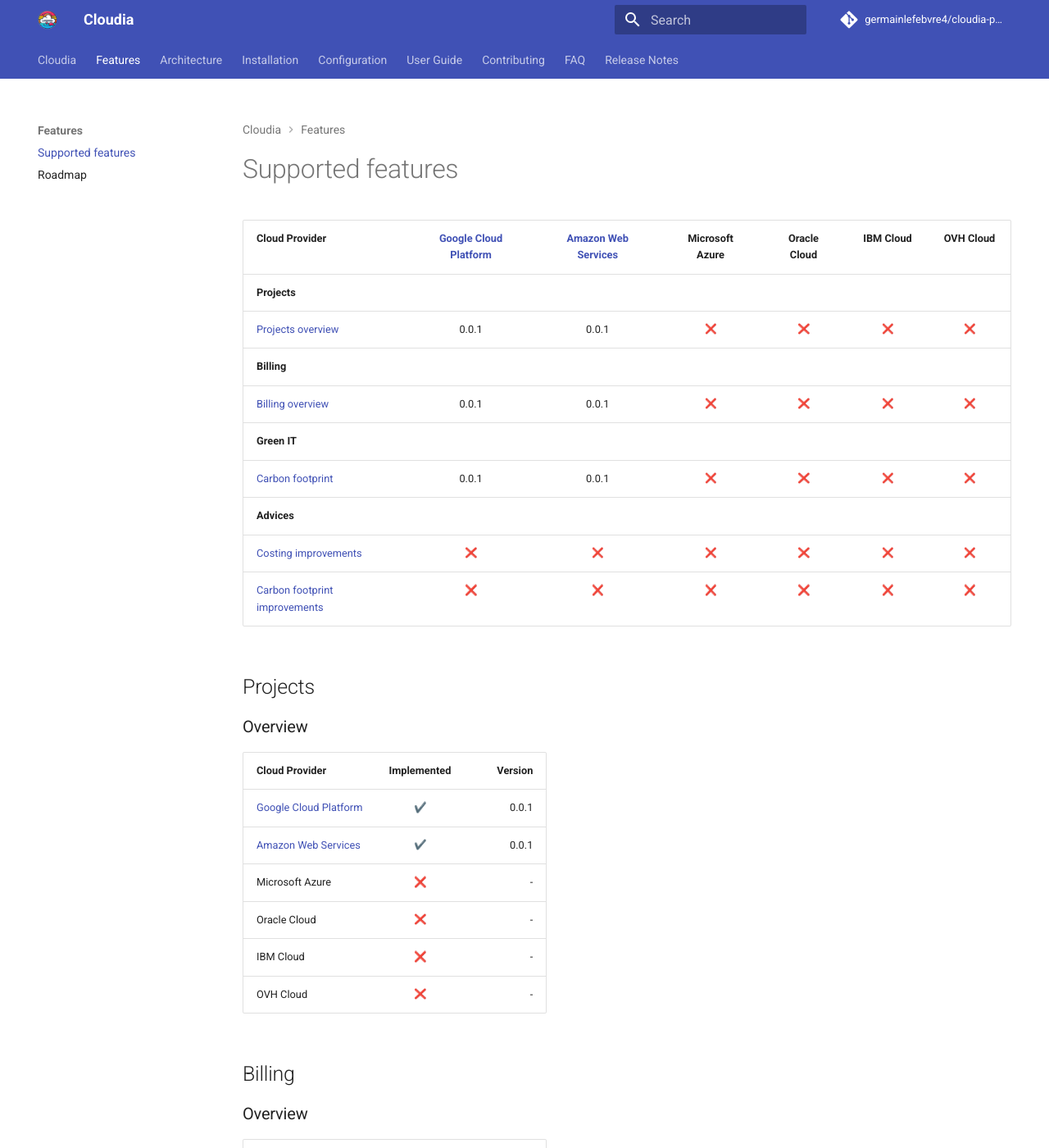
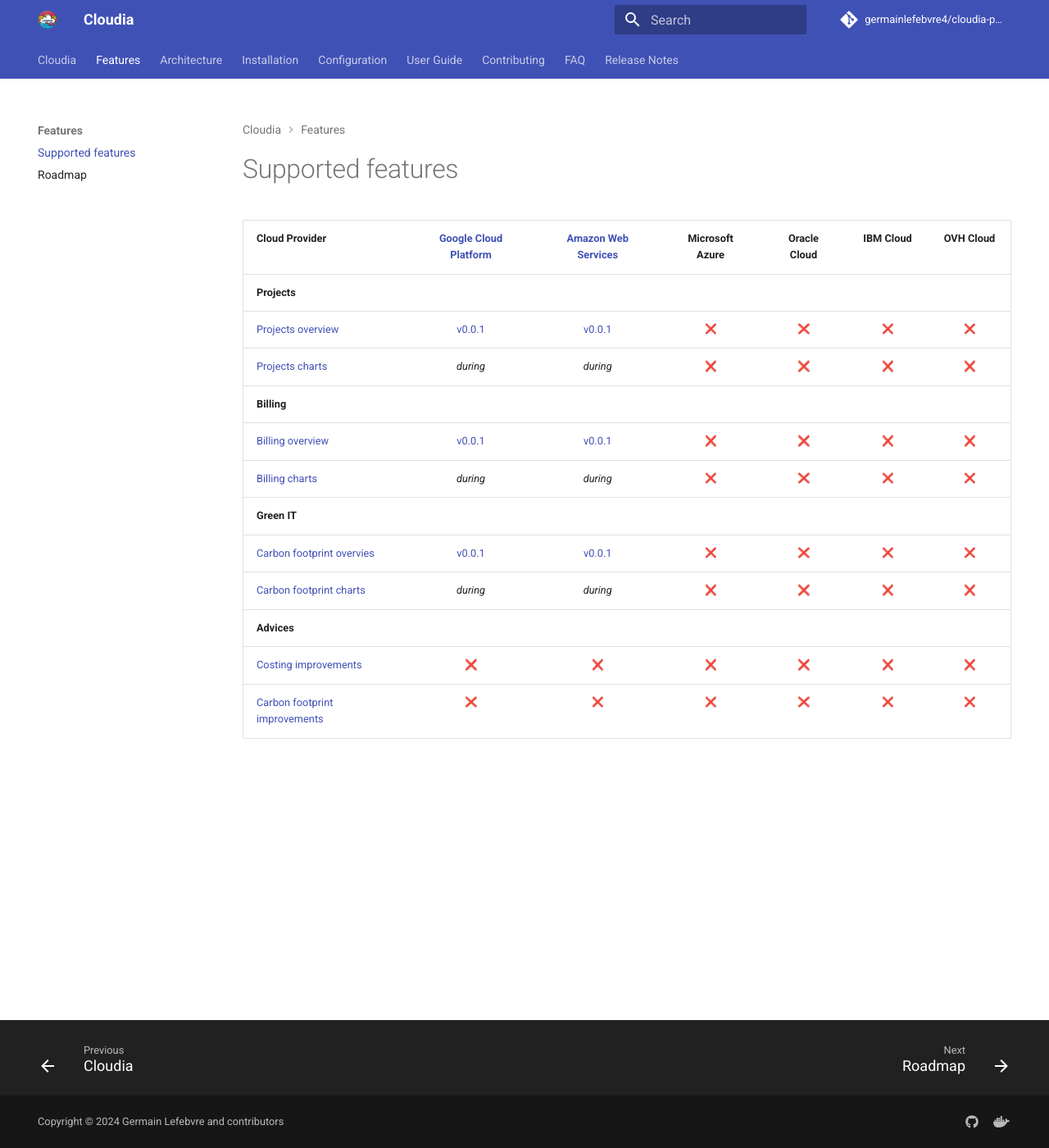
Before and after one commit to germainlefebvre4/cloudia-readthedocs, an MkDocs documentation site: the page built from docs/features/supported_features.md, in a window 1280 px wide and 1400 px high. Shown: the whole window at 82% size. Built offline with MkDocs 1.6.1 and Material for MkDocs 9.7.7, drawn with Linux system fonts in a browser that asks for light colours; emoji names are drawn with the system emoji font; comment, search, counter and statistics services are not loaded; some of the changed text lies outside the part shown.

Commit message:
doc(Features): Update supported features and roadmap (#3)

```diff
--- a/docs/features/supported_features.md
+++ b/docs/features/supported_features.md
@@ -7,74 +7,14 @@ hide:
 | Cloud Provider | [Google Cloud Platform](https://cloud.google.com/) | [Amazon Web Services](https://aws.amazon.com/) | Microsoft Azure | Oracle Cloud | IBM Cloud | OVH Cloud |
 | :--- | :---: | :---: | :---: | :---: | :---: | :---: |
 | **Projects** | | | | | | |
-| [Projects overview](#projects-overview) | 0.0.1 | 0.0.1 | :x: | :x: | :x: | :x: |
+| [Projects overview](#projects) | [v0.0.1](https://github.com/germainlefebvre4/cloudia-project/releases/tag/v0.0.1) | [v0.0.1](https://github.com/germainlefebvre4/cloudia-project/releases/tag/v0.0.1) | :x: | :x: | :x: | :x: |
+| [Projects charts](#projects) | *during* | *during* | :x: | :x: | :x: | :x: |
 | **Billing** | | | | | | |
-| [Billing overview](#billing-overview) | 0.0.1 | 0.0.1 | :x: | :x: | :x: | :x: |
+| [Billing overview](#billing) | [v0.0.1](https://github.com/germainlefebvre4/cloudia-project/releases/tag/v0.0.1) | [v0.0.1](https://github.com/germainlefebvre4/cloudia-project/releases/tag/v0.0.1) | :x: | :x: | :x: | :x: |
+| [Billing charts](#billing) | *during* | *during* | :x: | :x: | :x: | :x: |
 | **Green IT** | | | | | | |
-| [Carbon footprint](#green-it-carbon-footprint) | 0.0.1 | 0.0.1 | :x: | :x: | :x: | :x: |
+| [Carbon footprint overvies](#green-it-carbon-footprint) | [v0.0.1](https://github.com/germainlefebvre4/cloudia-project/releases/tag/v0.0.1) | [v0.0.1](https://github.com/germainlefebvre4/cloudia-project/releases/tag/v0.0.1) | :x: | :x: | :x: | :x: |
+| [Carbon footprint charts](#green-it-carbon-footprint) | *during* | *during* | :x: | :x: | :x: | :x: |
 | **Advices** | | | | | | |
 | [Costing improvements](#advices-carbon-footprint-improvements) | :x: | :x: | :x: | :x: | :x: | :x: |
 | [Carbon footprint improvements](#advices-carbon-footprint-improvements) | :x: | :x: | :x: | :x: | :x: | :x: |
-
-## Projects
-
-### Overview
-
-| Cloud Provider | Implemented | Version |
-| :--- | :---: | ---: |
-| [Google Cloud Platform](https://cloud.google.com/) | :heavy_check_mark: | 0.0.1 |
-| [Amazon Web Services](https://aws.amazon.com/) | :heavy_check_mark: | 0.0.1 |
-| Microsoft Azure | :x: | - |
-| Oracle Cloud | :x: | - |
-| IBM Cloud | :x: | - |
-| OVH Cloud | :x: | - |
-
-## Billing
-
-### Overview
-
-| Cloud Provider | Implemented | Version |
-| :--- | :---: | ---: |
-| [Google Cloud Platform](https://cloud.google.com/) | :heavy_check_mark: | 0.0.1 |
-| [Amazon Web Services](https://aws.amazon.com/) | :heavy_check_mark: | 0.0.1 |
-| Microsoft Azure | :x: | - |
-| Oracle Cloud | :x: | - |
-| IBM Cloud | :x: | - |
-| OVH Cloud | :x: | - |
-
-## Green IT
-
-### Carbon footprint
-
-| Cloud Provider | Implemented | Version |
-| :--- | :---: | ---: |
-| [Google Cloud Platform](https://cloud.google.com/) | :heavy_check_mark: | 0.0.1 |
-| [Amazon Web Services](https://aws.amazon.com/) | :heavy_check_mark: | 0.0.1 |
-| Microsoft Azure | :x: | - |
-| Oracle Cloud | :x: | - |
-| IBM Cloud | :x: | - |
-| OVH Cloud | :x: | - |
-
-## Advices
-
-### Costing improvements
-
-| Cloud Provider | Implemented | Version |
-| :--- | :---: | ---: |
-| [Google Cloud Platform](https://cloud.google.com/) | :x: | - |
-| [Amazon Web Services](https://aws.amazon.com/) | :x: | - |
-| Microsoft Azure | :x: | - |
-| Oracle Cloud | :x: | - |
-| IBM Cloud | :x: | - |
-| OVH Cloud | :x: | - |
-
-### Carbon footprint improvements
-
-| Cloud Provider | Implemented | Version |
-| :--- | :---: | ---: |
-| [Google Cloud Platform](https://cloud.google.com/) | :x: | - |
-| [Amazon Web Services](https://aws.amazon.com/) | :x: | - |
-| Microsoft Azure | :x: | - |
-| Oracle Cloud | :x: | - |
-| IBM Cloud | :x: | - |
-| OVH Cloud | :x: | - |
```
Also changed, not shown: docs/features/roadmap.md (+10 -0 lines), docs/assets/cloudia-architecture-overview.png.
